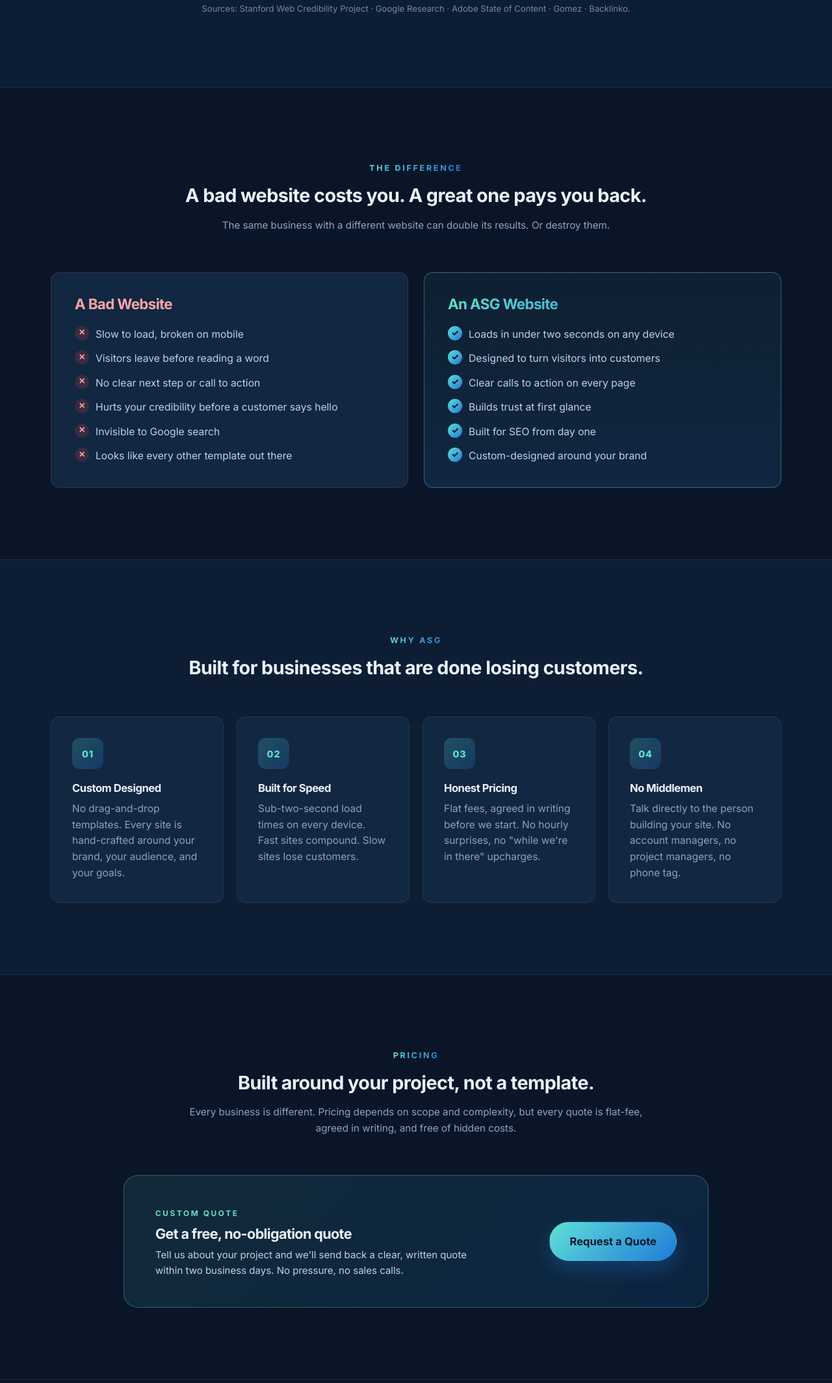
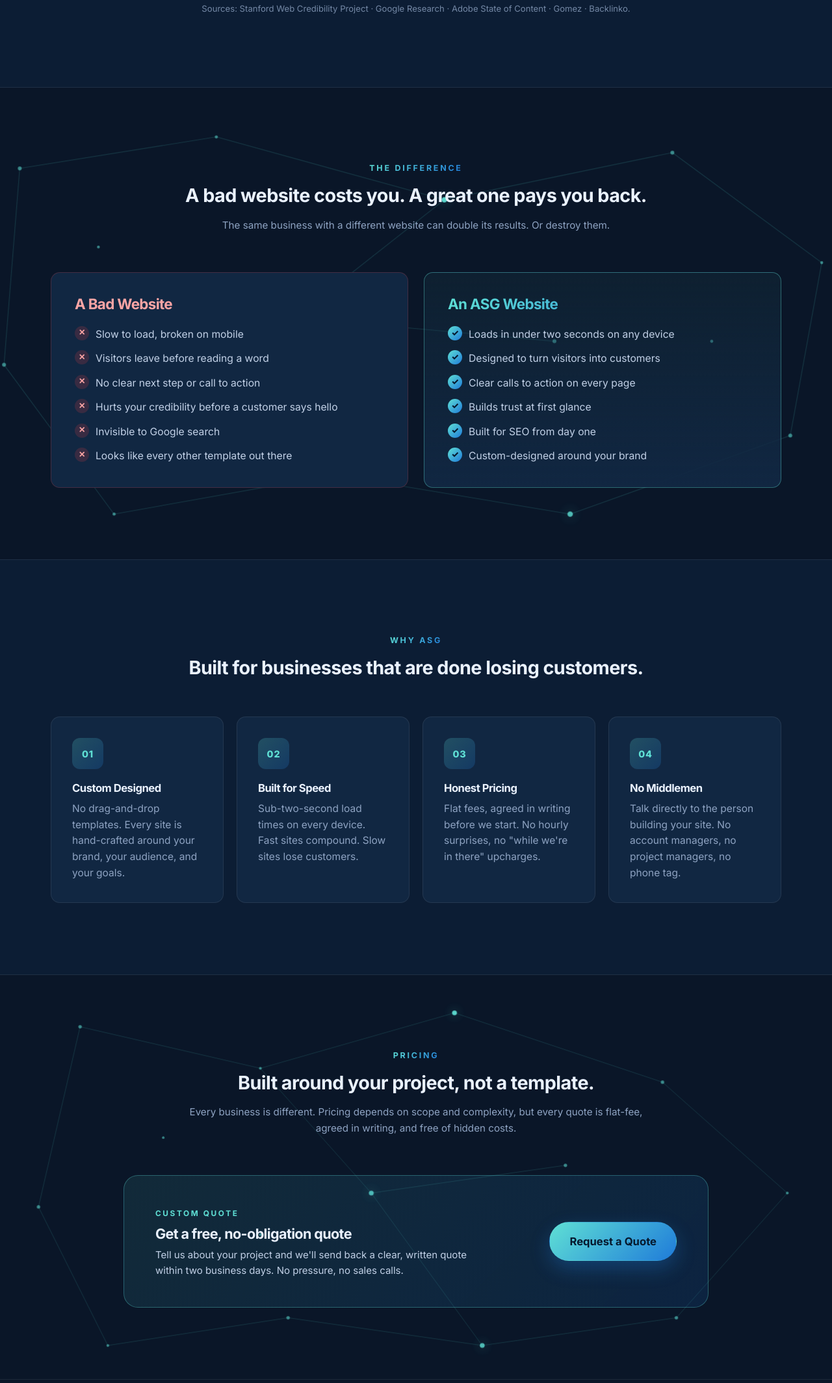
Before and after one commit to IanBaker12/asg-web-design, a plain HTML site: page index.html in a window 1280 px wide. Shown: the part 1500-3629 px from the top of the page at 65% size. Drawn offline with Linux system fonts and the light colour scheme.

Commit message:
Add constellation back to The Difference and Pricing sections on home

```diff
--- a/index.html
+++ b/index.html
@@ -97,7 +97,43 @@
       </div>
     </section>
 
-    <section class="section">
+    <section class="section section-decorated">
+      <div class="hero-shapes" aria-hidden="true">
+        <svg class="constellation" viewBox="0 0 1200 600" preserveAspectRatio="xMidYMid slice">
+          <g class="c-lines">
+            <line x1="100" y1="100" x2="350" y2="60"/>
+            <line x1="350" y1="60" x2="640" y2="140"/>
+            <line x1="640" y1="140" x2="930" y2="80"/>
+            <line x1="930" y1="80" x2="1120" y2="220"/>
+            <line x1="1120" y1="220" x2="1080" y2="440"/>
+            <line x1="1080" y1="440" x2="800" y2="540"/>
+            <line x1="800" y1="540" x2="500" y2="490"/>
+            <line x1="500" y1="490" x2="220" y2="540"/>
+            <line x1="220" y1="540" x2="80" y2="350"/>
+            <line x1="80" y1="350" x2="100" y2="100"/>
+            <line x1="500" y1="490" x2="450" y2="290"/>
+            <line x1="450" y1="290" x2="640" y2="140"/>
+            <line x1="450" y1="290" x2="780" y2="320"/>
+          </g>
+          <g class="c-dots">
+            <circle cx="100" cy="100" r="2.5"/>
+            <circle cx="350" cy="60" r="2"/>
+            <circle cx="640" cy="140" r="3.5" class="c-glow"/>
+            <circle cx="930" cy="80" r="2.5"/>
+            <circle cx="1120" cy="220" r="2"/>
+            <circle cx="1080" cy="440" r="2.5"/>
+            <circle cx="800" cy="540" r="3.5" class="c-glow"/>
+            <circle cx="500" cy="490" r="2.5"/>
+            <circle cx="220" cy="540" r="2"/>
+            <circle cx="80" cy="350" r="2.5"/>
+            <circle cx="450" cy="290" r="3.5" class="c-glow"/>
+            <circle cx="780" cy="320" r="2.5"/>
+            <circle cx="200" cy="200" r="1.8"/>
+            <circle cx="980" cy="320" r="2"/>
+            <circle cx="350" cy="400" r="1.8"/>
+          </g>
+        </svg>
+      </div>
       <div class="container">
         <div class="section-head reveal">
           <span class="eyebrow">The Difference</span>
@@ -162,7 +198,43 @@
       </div>
     </section>
 
-    <section class="section">
+    <section class="section section-decorated">
+      <div class="hero-shapes" aria-hidden="true">
+        <svg class="constellation" viewBox="0 0 1200 600" preserveAspectRatio="xMidYMid slice">
+          <g class="c-lines">
+            <line x1="120" y1="80" x2="380" y2="140"/>
+            <line x1="380" y1="140" x2="660" y2="60"/>
+            <line x1="660" y1="60" x2="960" y2="160"/>
+            <line x1="960" y1="160" x2="1140" y2="320"/>
+            <line x1="1140" y1="320" x2="980" y2="500"/>
+            <line x1="980" y1="500" x2="700" y2="540"/>
+            <line x1="700" y1="540" x2="420" y2="500"/>
+            <line x1="420" y1="500" x2="160" y2="540"/>
+            <line x1="160" y1="540" x2="60" y2="340"/>
+            <line x1="60" y1="340" x2="120" y2="80"/>
+            <line x1="380" y1="140" x2="540" y2="320"/>
+            <line x1="540" y1="320" x2="820" y2="280"/>
+            <line x1="540" y1="320" x2="700" y2="540"/>
+          </g>
+          <g class="c-dots">
+            <circle cx="120" cy="80" r="2.5"/>
+            <circle cx="380" cy="140" r="2"/>
+            <circle cx="660" cy="60" r="3.5" class="c-glow"/>
+            <circle cx="960" cy="160" r="2.5"/>
+            <circle cx="1140" cy="320" r="2"/>
+            <circle cx="980" cy="500" r="2.5"/>
+            <circle cx="700" cy="540" r="3.5" class="c-glow"/>
+            <circle cx="420" cy="500" r="2.5"/>
+            <circle cx="160" cy="540" r="2"/>
+            <circle cx="60" cy="340" r="2.5"/>
+            <circle cx="540" cy="320" r="3.5" class="c-glow"/>
+            <circle cx="820" cy="280" r="2.5"/>
+            <circle cx="240" cy="240" r="1.8"/>
+            <circle cx="900" cy="380" r="2"/>
+            <circle cx="380" cy="380" r="1.8"/>
+          </g>
+        </svg>
+      </div>
       <div class="container">
         <div class="section-head reveal">
           <span class="eyebrow">Pricing</span>
```
